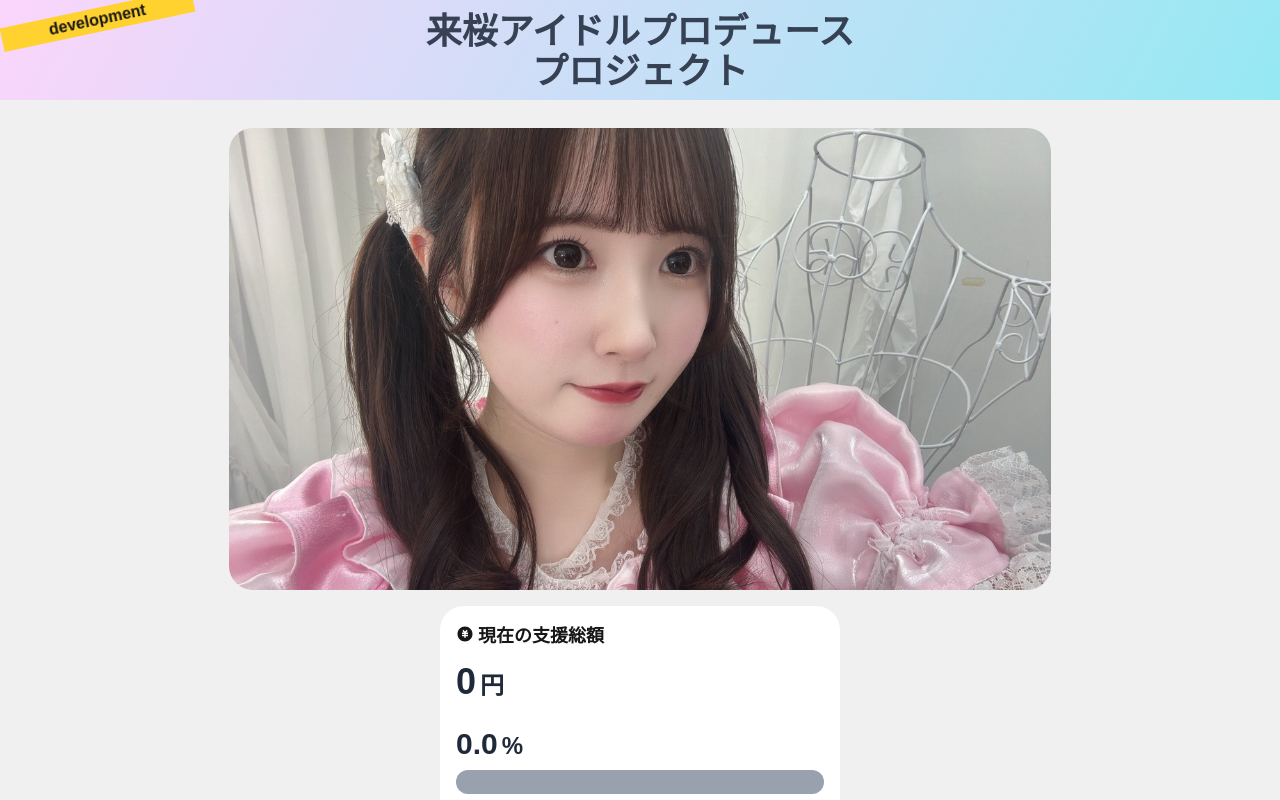
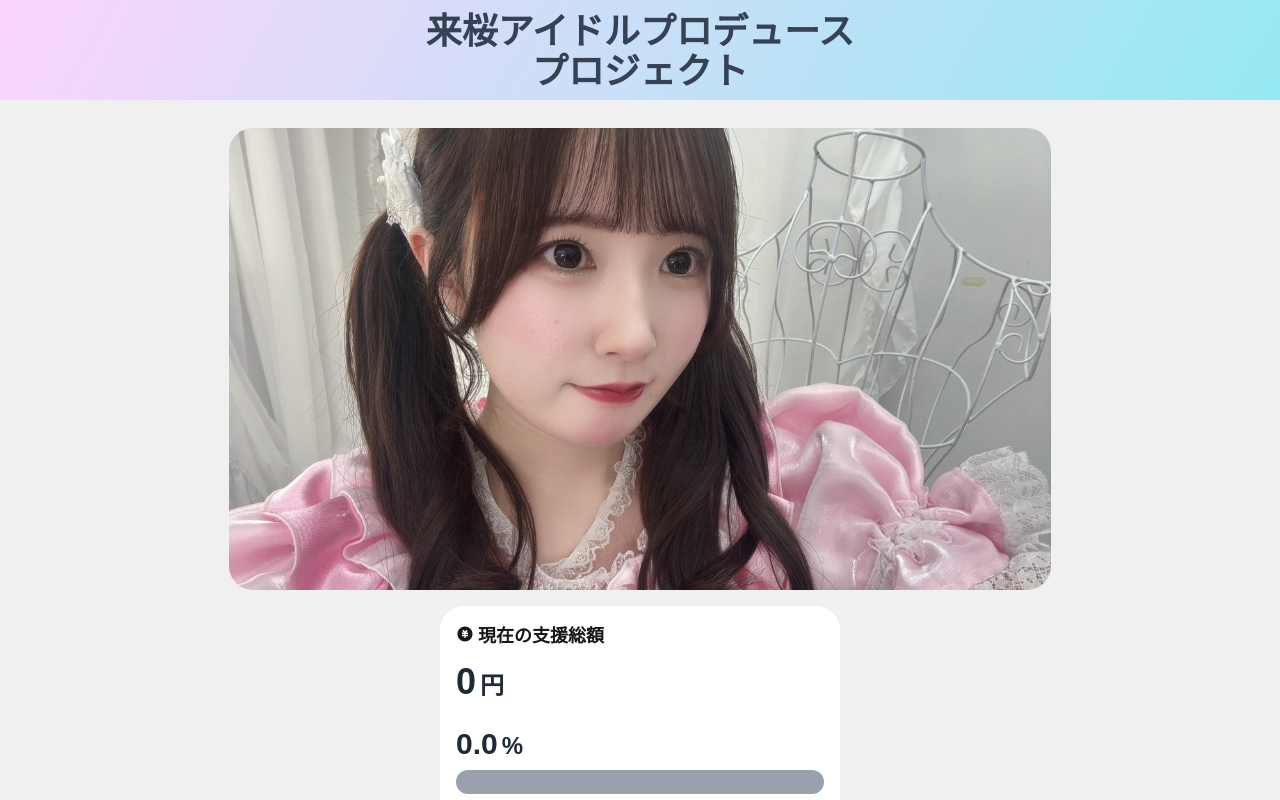
Before and after one commit to live-first/cloud-funding, a Next.js app: page / in a window 1280 px wide. Shown: the top 800 px of the page. Built offline with nearby package versions, Linux system fonts and the light colour scheme; no server answers.

Commit message:
不要箇所削除

```diff
--- a/src/layouts/SingleViewLayout.tsx
+++ b/src/layouts/SingleViewLayout.tsx
@@ -1,6 +1,5 @@
 'use client'
 
-import { getVercelEnv } from '@/components/utils'
 import { Container } from '@mui/material'
 import { ReactNode } from 'react'
 
@@ -27,10 +26,6 @@ export const SingleViewLayout = (props: LayoutProps) => {
         {bottomView}
       </main>
       <footer>{footer}</footer>
-
-      {getVercelEnv() !== 'production' && (
-        <div className='fixed top-2 bg-amber-300 font-bold px-12 -rotate-12'>{getVercelEnv()}</div>
-      )}
     </div>
   )
 }
```
